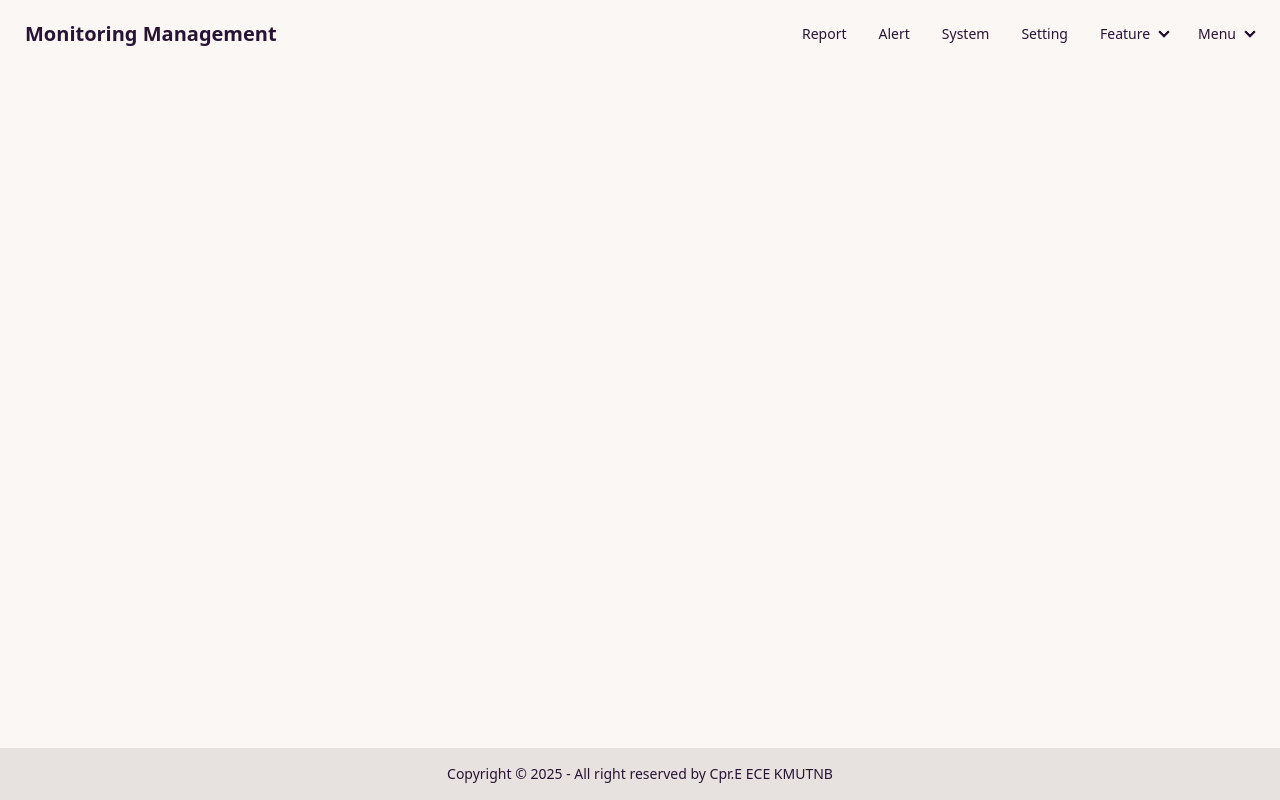
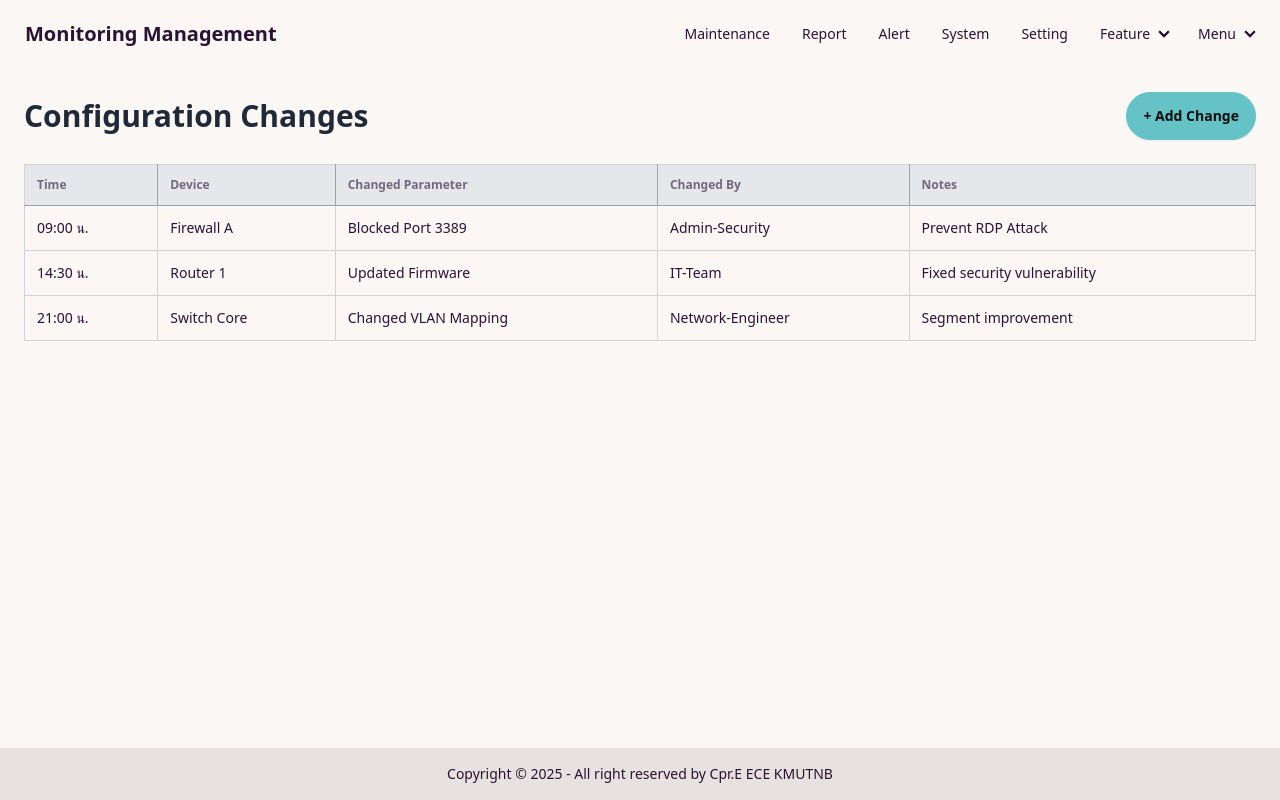
Before and after one commit to mossZmossZ/centralized-network-monitoring-management-web, a React (Vite) app in the folder frontend/: page /maintenance in a window 1280 px wide. Built offline with nearby package versions, Linux system fonts and the light colour scheme; no server answers.

Commit message:
Update page maintenance and Update Report System Function python

```diff
--- /dev/null
+++ b/frontend/components/maintenance/index.jsx
@@ -0,0 +1,130 @@
+import { useState } from "react";
+import Swal from "sweetalert2";
+import axios from "axios";
+
+export function Maintenance() {
+  // Dummy data for configuration changes
+  const [changes, setChanges] = useState([
+    { time: "09:00 น.", device: "Firewall A", parameter: "Blocked Port 3389", changedBy: "Admin-Security", notes: "Prevent RDP Attack" },
+    { time: "14:30 น.", device: "Router 1", parameter: "Updated Firmware", changedBy: "IT-Team", notes: "Fixed security vulnerability" },
+    { time: "21:00 น.", device: "Switch Core", parameter: "Changed VLAN Mapping", changedBy: "Network-Engineer", notes: "Segment improvement" },
+  ]);
+
+  // Modal state
+  const [modalOpen, setModalOpen] = useState(false);
+  const [newChange, setNewChange] = useState({
+    time: "",
+    device: "",
+    parameter: "",
+    changedBy: "",
+    notes: "",
+  });
+
+  // Handle input changes
+  const handleInputChange = (e) => {
+    setNewChange({ ...newChange, [e.target.name]: e.target.value });
+  };
+
+  // Handle form submission
+  const handleSubmit = async () => {
+    if (!newChange.time || !newChange.device || !newChange.parameter || !newChange.changedBy || !newChange.notes) {
+      Swal.fire({
+        icon: "warning",
+        title: "Missing Information",
+        text: "Please fill in all fields.",
+      });
+      return;
+    }
+
+    try {
+      // Simulated API call (Replace with real API later)
+      await axios.post("https://jsonplaceholder.typicode.com/posts", newChange);
+
+      // Add to state
+      setChanges([...changes, newChange]);
+
+      // Success alert
+      Swal.fire({
+        icon: "success",
+        title: "Configuration Change Added",
+        text: "The new change has been logged successfully.",
+      });
+
+      // Close modal & reset form
+      setModalOpen(false);
+      setNewChange({ time: "", device: "", parameter: "", changedBy: "", notes: "" });
+    } catch (error) {
+        console.error("API Error:", error); // Log the error to the console
+        Swal.fire({
+          icon: "error",
+          title: "Failed to Save",
+          text: "There was an issue saving the change. Try again later.",
+        });
+      }
+  };
+
+  return (
+    <div className="p-6">
+      {/* Header with Add Button */}
+      <div className="flex justify-between items-center mb-6">
+        <h1 className="text-3xl font-bold text-gray-800">Configuration Changes</h1>
+        <button className="btn btn-primary" onClick={() => setModalOpen(true)}>+ Add Change</button>
+      </div>
+
+      {/* Table */}
+      <div className="overflow-x-auto">
+        <table className="table w-full border-collapse border border-gray-300">
+          <thead className="bg-gray-200">
+            <tr className="border-b border-gray-400">
+              <th className="p-3 border-r border-gray-400">Time</th>
+              <th className="p-3 border-r border-gray-400">Device</th>
+              <th className="p-3 border-r border-gray-400">Changed Parameter</th>
+              <th className="p-3 border-r border-gray-400">Changed By</th>
+              <th className="p-3">Notes</th>
+            </tr>
+          </thead>
+          <tbody>
+            {changes.map((change, index) => (
+              <tr key={index} className="border-b border-gray-300">
+                <td className="p-3 border-r border-gray-300">{change.time}</td>
+                <td className="p-3 border-r border-gray-300">{change.device}</td>
+                <td className="p-3 border-r border-gray-300">{change.parameter}</td>
+                <td className="p-3 border-r border-gray-300">{change.changedBy}</td>
+                <td className="p-3">{change.notes}</td>
+              </tr>
+            ))}
+          </tbody>
+        </table>
+      </div>
+
+      {/* Modal */}
+      {modalOpen && (
+        <div className="fixed inset-0 flex items-center justify-center bg-gray-900 bg-opacity-50">
+          <div className="bg-white p-6 rounded-lg shadow-lg w-96">
+            <h2 className="text-lg font-bold mb-4">Add Configuration Change</h2>
+
+            <label className="block mb-2">Time</label>
+            <input type="text" name="time" className="input input-bordered w-full mb-3" onChange={handleInputChange} />
+
+            <label className="block mb-2">Device</label>
+            <input type="text" name="device" className="input input-bordered w-full mb-3" onChange={handleInputChange} />
+
+            <label className="block mb-2">Changed Parameter</label>
+            <input type="text" name="parameter" className="input input-bordered w-full mb-3" onChange={handleInputChange} />
+
+            <label className="block mb-2">Changed By</label>
+            <input type="text" name="changedBy" className="input input-bordered w-full mb-3" onChange={handleInputChange} />
+
+            <label className="block mb-2">Notes</label>
+            <input type="text" name="notes" className="input input-bordered w-full mb-3" onChange={handleInputChange} />
+
+            <div className="flex justify-end space-x-2 mt-4">
+              <button className="btn btn-ghost" onClick={() => setModalOpen(false)}>Cancel</button>
+              <button className="btn btn-primary" onClick={handleSubmit}>Save</button>
+            </div>
+          </div>
+        </div>
+      )}
+    </div>
+  );
+}
--- a/frontend/components/navbar/index.jsx
+++ b/frontend/components/navbar/index.jsx
@@ -35,6 +35,7 @@ export default function Navbar() {
       </div>
       <div className="flex-none">
         <ul className="menu menu-horizontal px-1">
+          <li><Link to="/maintenance">Maintenance</Link></li>
           <li><Link to="/report">Report</Link></li>
           <li><Link to="/alert">Alert</Link></li>
           <li><Link to="/systems">System</Link></li>
--- a/frontend/src/App.jsx
+++ b/frontend/src/App.jsx
@@ -10,6 +10,7 @@ import { Setting } from "../components/settings/index.jsx";
 import { User } from "../components/user/index.jsx";
 import DocsIndex from "../components/docs/DocsIndex.jsx";
 import { Login } from "../components/login/index.jsx";
+import { Maintenance } from "../components/maintenance/index.jsx";
 
 export default function App() {
   return (
@@ -27,6 +28,7 @@ export default function App() {
             <Route path="/user" element={<User />} />
             <Route path="/docs" element={<DocsIndex />} />
             <Route path="/login" element={<Login />} />
+            <Route path="/maintenance" element={<Maintenance />} />
           </Routes>
         </div>
         <Footer />
```
